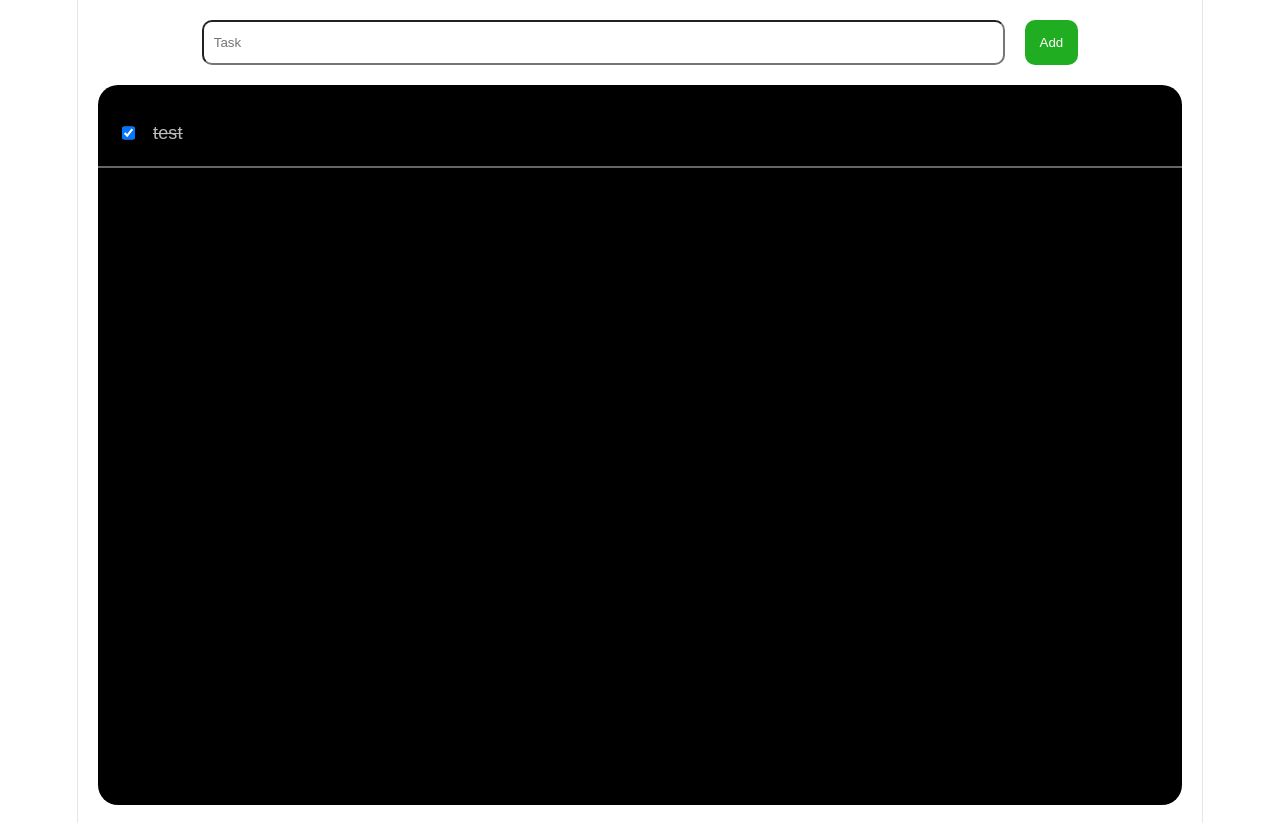
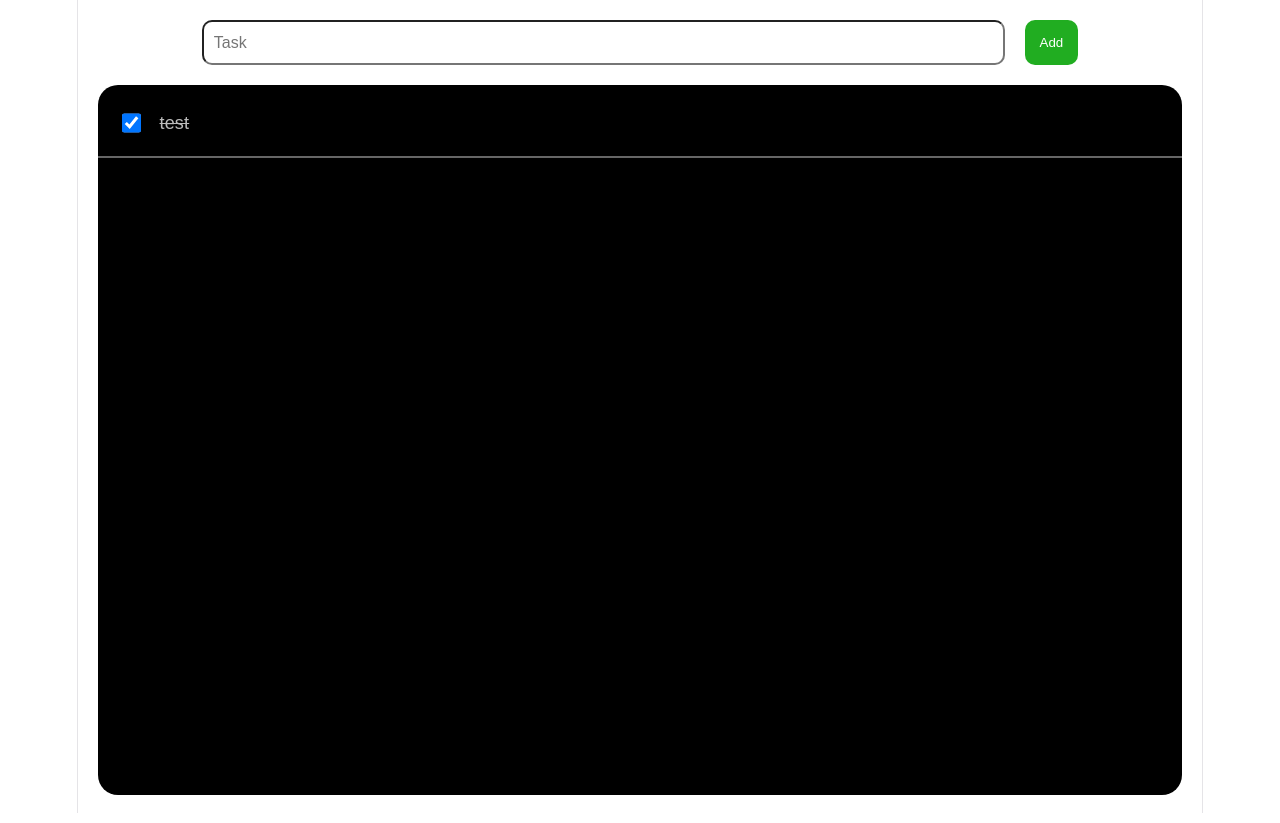
Before and after one commit to Szymon-Dizewski/Todo-App, a React (Vite) app: page / in a window 1280 px wide. Built offline with nearby package versions, Linux system fonts and the light colour scheme.

Commit message:
Added checkbox style, changed input font size and changed padding top element in todo-list

```diff
--- a/src/App.css
+++ b/src/App.css
@@ -18,6 +18,7 @@ hr {
   padding-left: 10px;
   color: black;
   width: 70%;
+  font-size: medium;
 }
 
 .todo-add-button {
@@ -45,6 +46,7 @@ hr {
   margin-left: 20px;
   margin-right: 20px;
   padding: 20px;
+  padding-top: 10px;
 }
 
 .todo-item-container {
@@ -75,3 +77,10 @@ hr {
   margin-bottom: 5px;
   margin-top: 5px;
 }
+
+.checkbox {
+  width: 20px;
+  height: 20px;
+  align-self: center;
+  user-select: none;
+}
--- a/src/App.jsx
+++ b/src/App.jsx
@@ -62,6 +62,7 @@ function TodoItem({ task, taskDone, id, onToggle }) {
           onChange={() => onToggle(id)}
           type="checkbox"
           checked={taskDone}
+          className="checkbox"
         />
         <li className={taskDone ? "todo-item todo-item-done" : "todo-item"}>
           {task}
```
